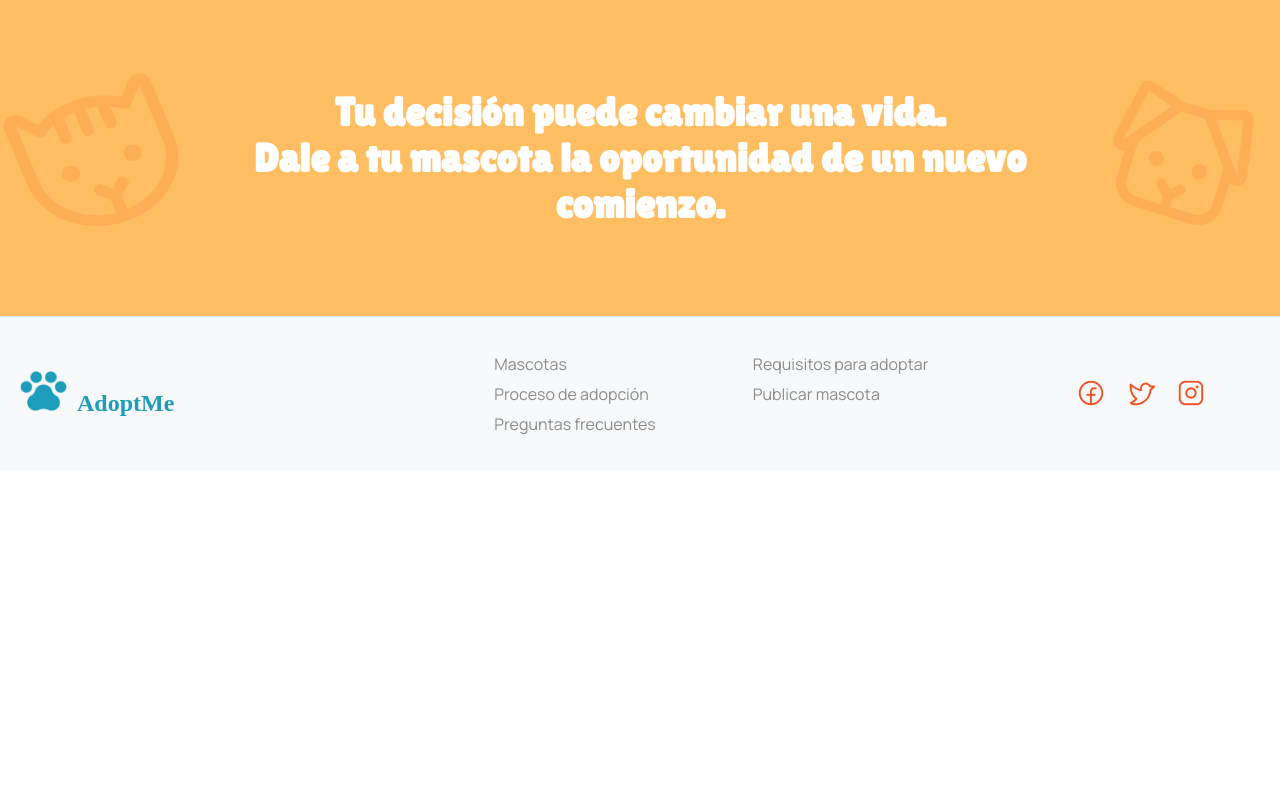
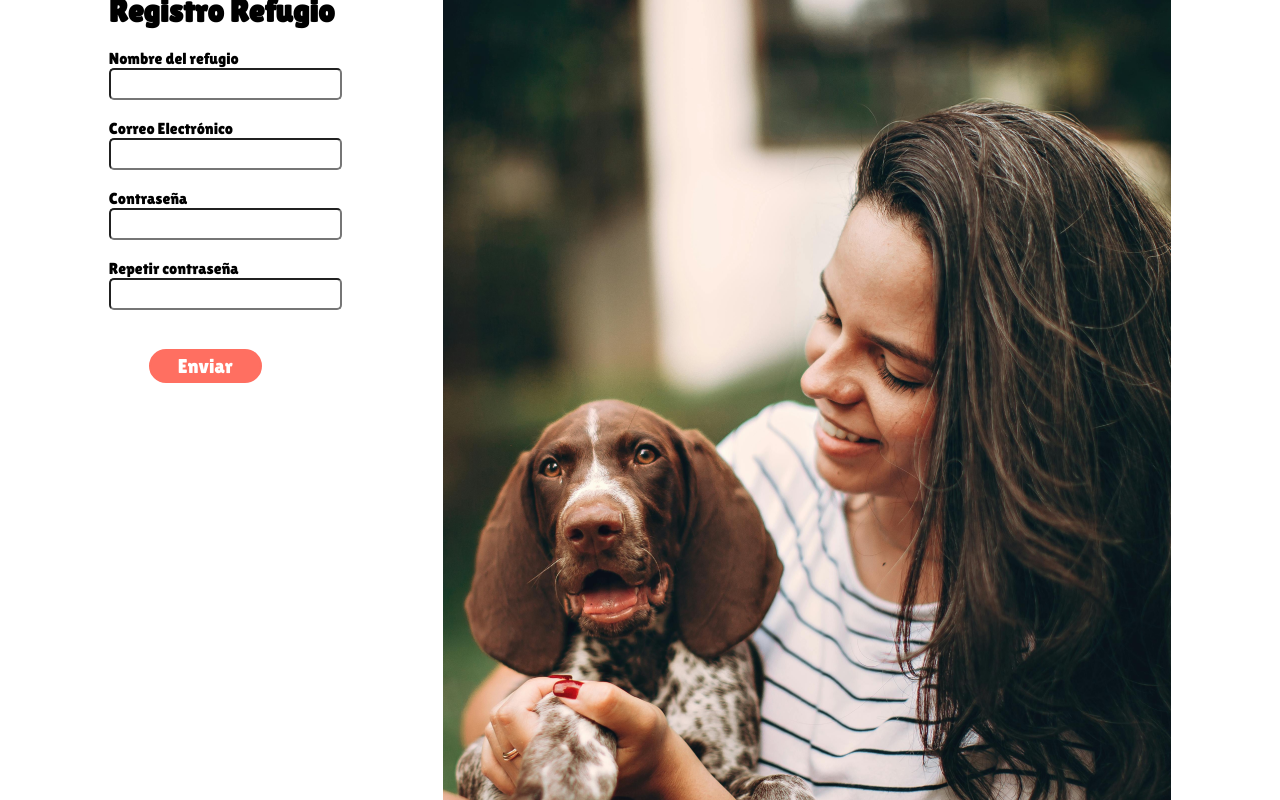
Before and after one commit to No-Country-simulation/c21-45-t-node-react, a React (Vite) app in the folder Frontend/: page /registro-refugio in a window 1280 px wide. Shown: the top 800 px of the page. Built offline with nearby package versions, Linux system fonts and the light colour scheme.

Commit message:
formulario refugio

```diff
--- a/Frontend/src/App.jsx
+++ b/Frontend/src/App.jsx
@@ -7,6 +7,7 @@ import Login from './Components/pages/login/Login';
 import FormularioRegistro from './Components/formularioRegistro/FormularioRegistro';
 import FormularioAdopcion from './Components/formularioAdopcion/FormularioAdopcion';
 import Search from './pages/search/search';
+import RegistroRefugio from './Components/RegistroRefugio/RegistroRefugio';
 
 
 function App() {
@@ -23,6 +24,7 @@ function App() {
         <Route path="/publicar-mascota" element={<div>Publicar Mascota Page</div>} />
         <Route path="/formulario-registro" element={<FormularioRegistro/>} />
         <Route path="/formulario-adopcion" element={<FormularioAdopcion/>} />
+        <Route path='/registro-refugio' element={<RegistroRefugio/>} />
         <Route path='/search' element= {<Search />} />
 
       </Routes>
--- /dev/null
+++ b/Frontend/src/Components/RegistroRefugio/RegistroRefugio.css
@@ -0,0 +1,53 @@
+.container-componente {
+    display: flex;
+    flex-direction: row-reverse;
+    justify-content: space-evenly;
+
+}
+
+.container--componente img {
+    width: 70%;
+    border-radius: 35px;
+    box-shadow: 0px 2px 10px rgba(15, 15, 15, 0.5);
+    position: static;
+    margin-top: 20px;
+    margin-left: 40px;
+}
+
+.container--formulario h2 {
+    font-family: "Lilita One";
+}
+
+.container--datos {
+    font-family: "Lilita One";
+    display: flex;
+    flex-direction: column;
+    align-items: flex-start;
+}
+
+#enviar {
+    font-family: "Lilita One";
+    font-size: 20px;
+    margin-top: 20px;
+    margin-left: 40px;
+    padding-top: 4px;
+    padding-bottom: 4px;
+    cursor: pointer;
+    width: 50%;
+    border-radius: 20px;
+    color: white;
+    background-color: #FF6F61;
+    border: solid #FF6F61 2px;
+}
+
+#enviar:hover {
+    color: #FF6F61;
+    background-color: white;
+    border: solid #FF6F61 2px;
+    transition-duration: 0.3s;
+}
+ input{
+    border-radius: 5px;
+    width: 100%;
+    height: 26px;
+ }
--- /dev/null
+++ b/Frontend/src/Components/RegistroRefugio/RegistroRefugio.jsx
@@ -0,0 +1,49 @@
+import React from 'react';
+import './RegistroRefugio.css';
+import homeImage from '../../images/home_image.png';
+
+const RegistroRefugio = () => {
+    return (
+        <div className="container-componente">
+            <div>
+                <img src={homeImage} alt="home_image" className="imagenFormulario" />
+            </div>
+
+            {/* Formulario de Registro*/}
+
+            <div className="container--formulario" id="container--form">
+                <h2 className="title">Registro Refugio</h2>
+
+                <div className="container--datos">
+
+
+
+                    <label htmlFor="nombre">Nombre del refugio</label>
+                    <input type="text" id="nombre" />
+                    <br />
+
+
+                    <label htmlFor="correo">Correo Electrónico</label>
+                    <input type="email" id="correo" />
+                    <br />
+
+                    <label htmlFor="contrasena">Contraseña</label>
+                    <input type="password" id="contrasena" />
+                    <br />
+
+                    <label htmlFor="contrasena">Repetir contraseña</label>
+                    <input type="password" id="contrasena" />
+                    <br />
+
+
+                </div>
+
+                <div id="boton-enviar">
+                    <button type="submit" id="enviar">Enviar</button>
+                </div>
+            </div>
+        </div>
+    );
+};
+
+export default RegistroRefugio;
```
